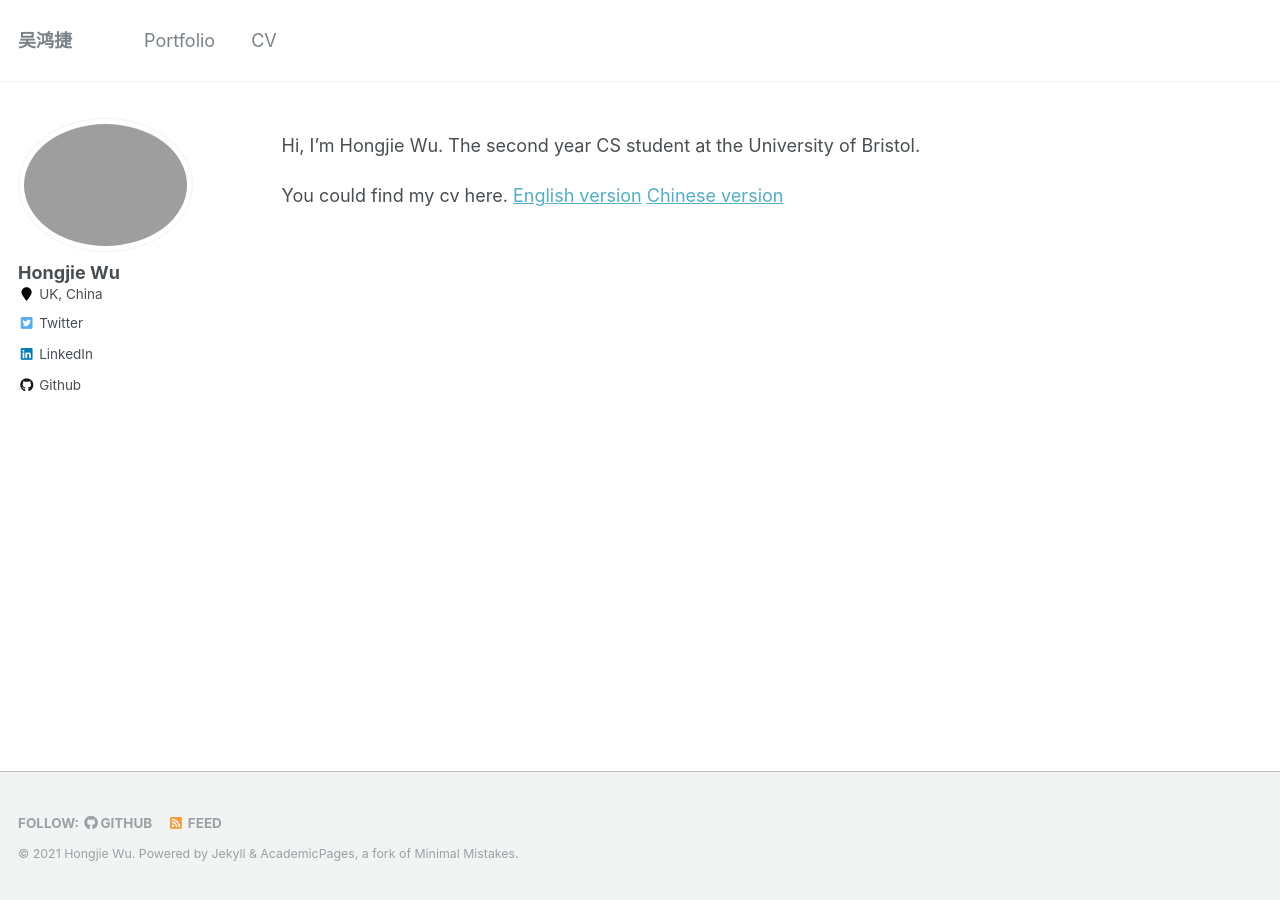
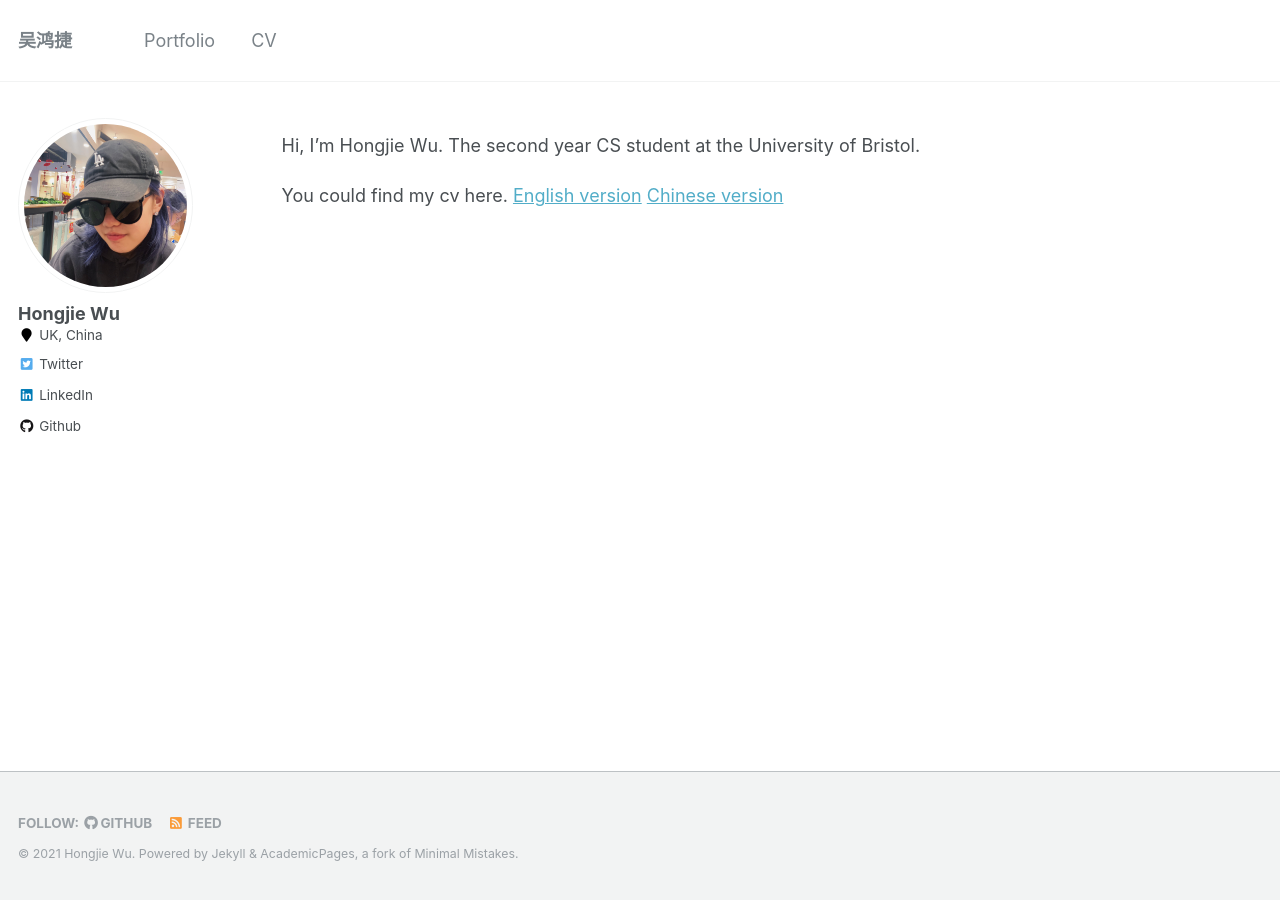
Before and after one commit to wuhjie/wuhjie.github.io, a Jekyll site: the page built from _pages/about.md, in a window 1280 px wide. Built offline with Jekyll 4.4.1, drawn with Linux system fonts in a browser that asks for light colours.

Commit message:
avatar bug fixed

```diff
--- a/_config.yml
+++ b/_config.yml
@@ -81,7 +81,7 @@ analytics:
 # Site Author
 author:
   name             : "Hongjie Wu"
-  avatar           : "wuhjie.png"
+  avatar           : "wuhjie.jpg"
   bio              :
   location         : "UK, China"
   employer         :
```
Also changed, not shown: images/wuhjie.jpg (added).
